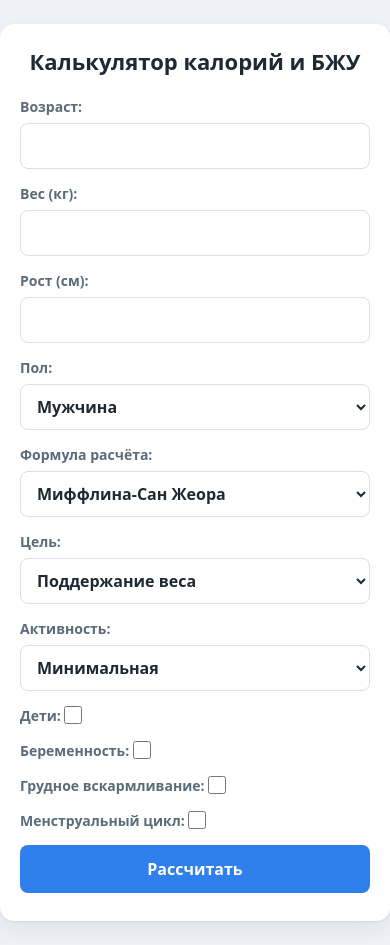
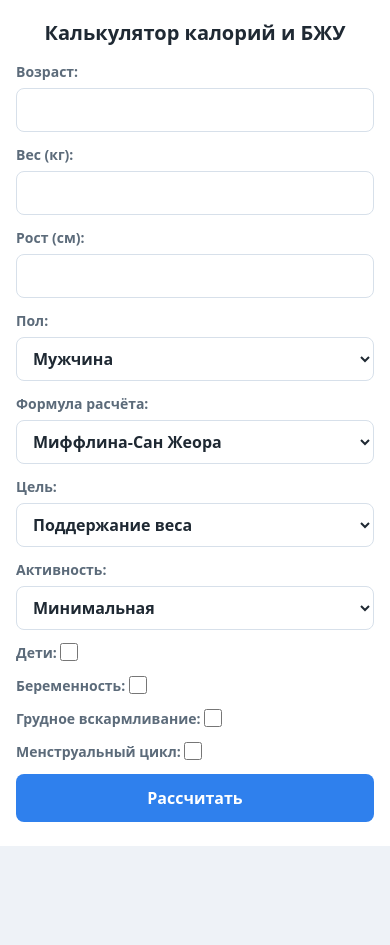
Before and after one commit to Dochsul/calorie-calculator, a plain HTML site: page index.html in a window 390 px wide. After the commit the page ends 846 px from the top, so only its background shows below. Drawn offline with Linux system fonts and the light colour scheme.

Commit message:
Optimize mobile layout and input touch targets
Co-authored-by: base44-builder[bot] <245833847+base44-builder[bot]@users.noreply.github.com>

```diff
--- a/index.html
+++ b/index.html
@@ -128,6 +128,43 @@
 
         #result:empty {
             display: none;
+        }
+
+        /* phones: fill the screen instead of floating a card, tighten the
+           spacing between fields and give the controls touch-sized heights */
+        @media (max-width: 480px) {
+            body {
+                margin: 0 auto;
+                padding: 20px 16px 24px;
+                border-radius: 0;
+                box-shadow: none;
+            }
+
+            h1 {
+                margin-bottom: 16px;
+                font-size: 20px;
+            }
+
+            label {
+                margin-bottom: 12px;
+            }
+
+            label input[type="number"],
+            label select {
+                min-height: 44px;
+                padding: 9px 12px;
+            }
+
+            button {
+                min-height: 46px;
+            }
+
+            #result {
+                margin-top: 16px;
+                padding: 12px 14px;
+                font-size: 14px;
+                line-height: 1.8;
+            }
         }
     </style>
     <script>
```
